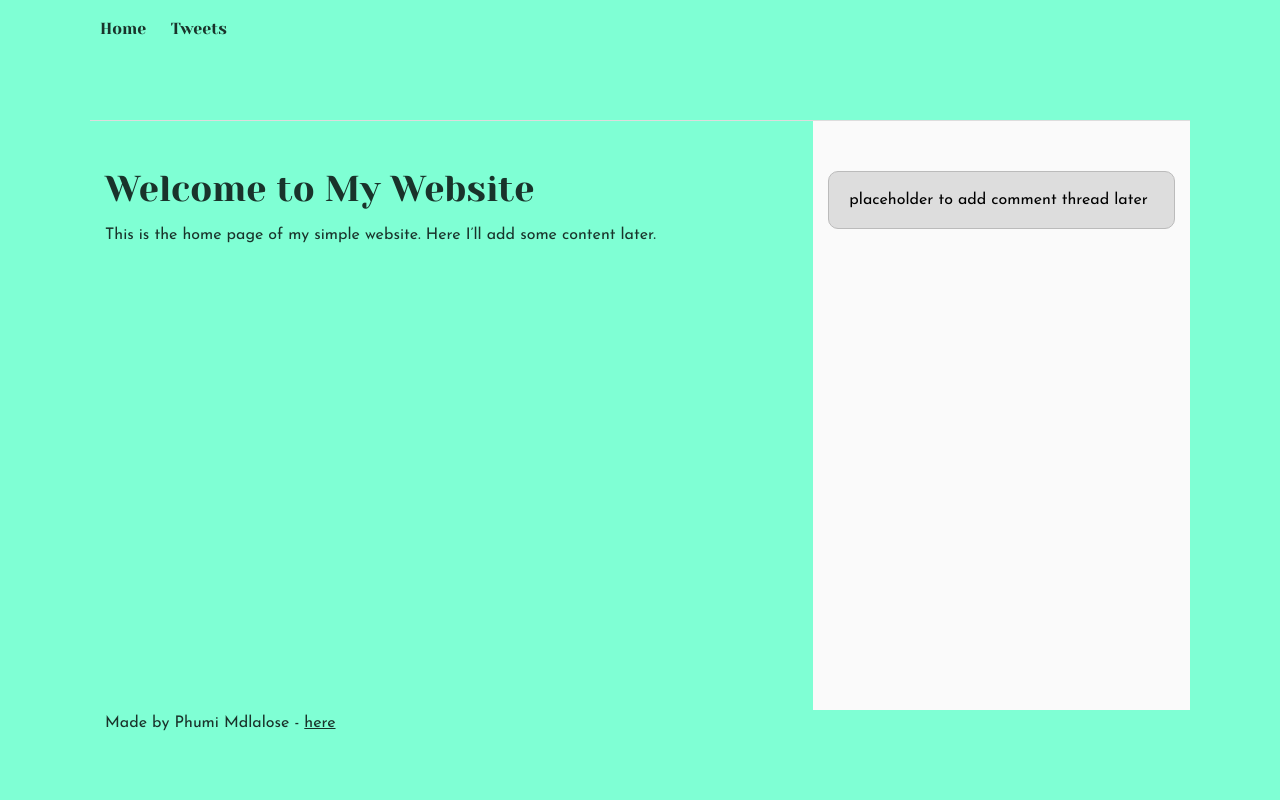
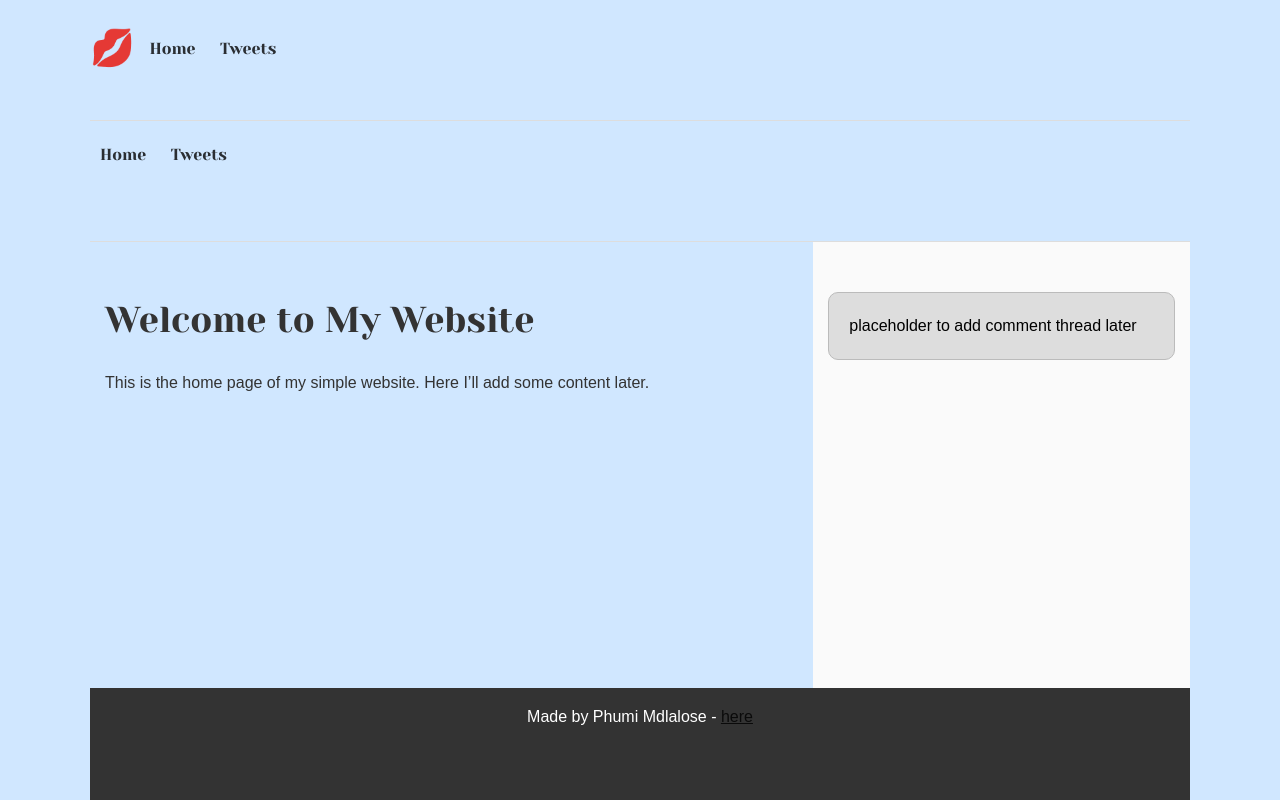
Before and after one commit to PhumiMdlalose/alx_html_css, a plain HTML site: page css_basic/index.html in a window 1280 px wide. Drawn offline with Linux system fonts and the light colour scheme.

Commit message:
Some more styling.

```diff
--- a/css_basic/index.html
+++ b/css_basic/index.html
@@ -7,6 +7,14 @@
     <link href="base.css" rel="stylesheet">
     <link href="styles.css" rel="stylesheet">
 </head>
+<header>
+    <ul>
+        <li class="logo">💋</li>
+        <li><a href="index.html">Home</a></li>
+        <li><a href="tweets.html">Tweets</a></li>
+    </ul>
+</header>
+
 <body class="works_on_smartphone">
     <header>
         <ul>
--- a/css_basic/styles.css
+++ b/css_basic/styles.css
@@ -1,8 +1,12 @@
 
 body {
-  display: flex;
-  flex-direction: column;
-  background-color: aquamarine;
+    display: flex;
+    flex-direction: column;
+    font-family: Arial, sans-serif;
+    line-height: 1.6;
+    background-color:#d0e7ff;
+    color: #333;
+    min-height: 100vh;
 }
 
 
@@ -24,6 +28,14 @@ aside {
   flex: 1;
   overflow-y: auto;
 }
+
+footer {
+    background: #333;
+    color: #fff;
+    text-align: center;
+    padding: 1rem;
+}
+
 @media (max-width: 800px) {
   body.works_on_smartphone {
     display: block;
```
